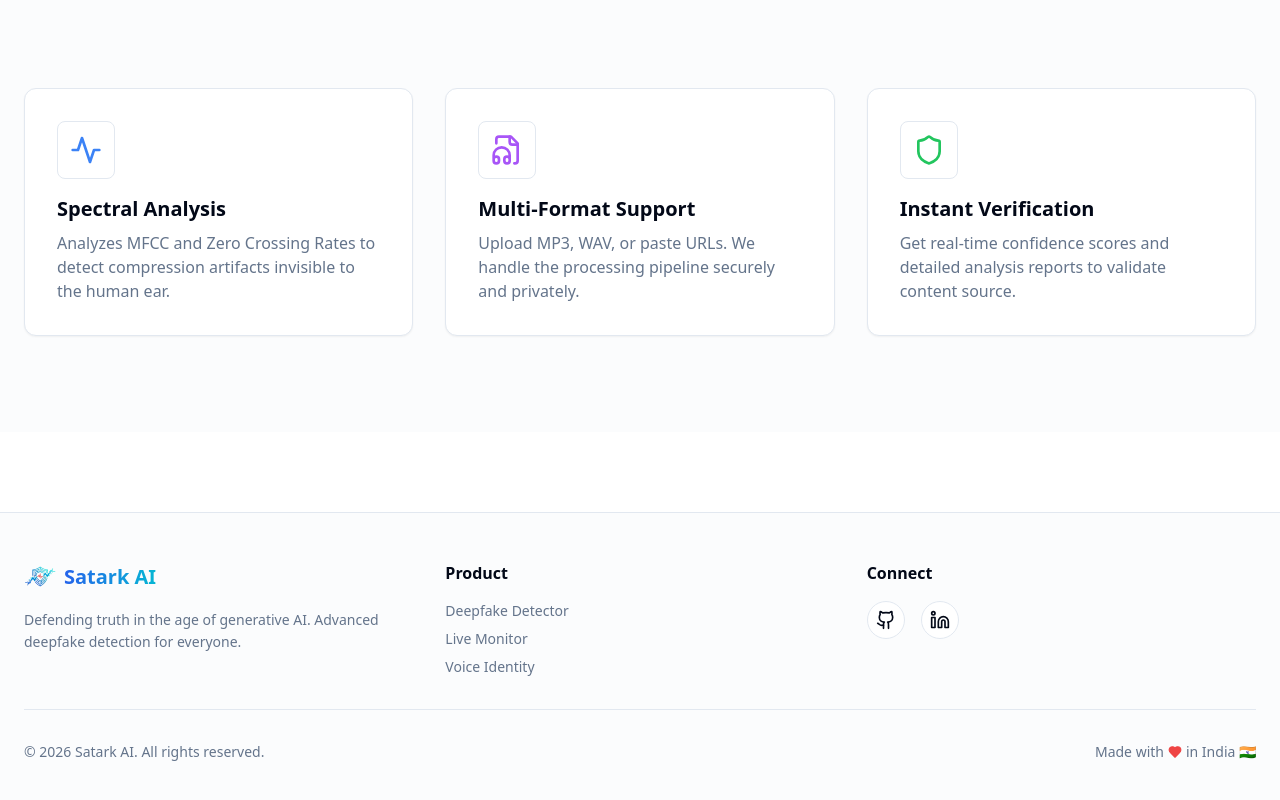
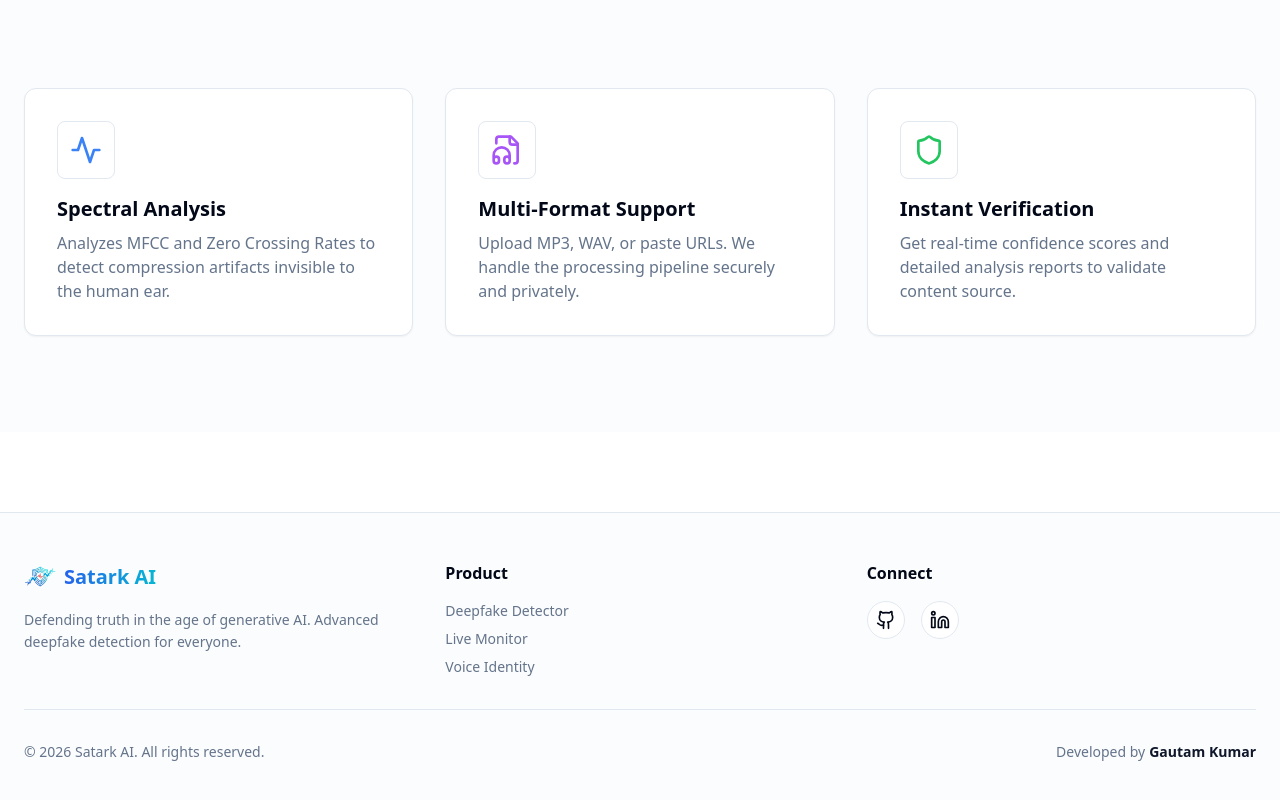
Before and after one commit to theunstopabble/Satark-AI, a React (Vite) app in the folder apps/web/: page / in a window 1280 px wide. Shown: the part 602-1402 px from the top of the page. Built offline with nearby package versions, Linux system fonts and the light colour scheme; no server answers.

Commit message:
fix: updated footer credit

```diff
--- a/apps/web/src/components/Footer.tsx
+++ b/apps/web/src/components/Footer.tsx
@@ -77,9 +77,8 @@ export function Footer() {
         <div className="border-t pt-8 flex flex-col md:flex-row justify-between items-center gap-4 text-sm text-muted-foreground">
           <p>© {currentYear} Satark AI. All rights reserved.</p>
           <div className="flex items-center gap-1">
-            <span>Made with</span>
-            <Heart size={14} className="text-red-500 fill-red-500" />
-            <span>in India 🇮🇳</span>
+            <span>Developed by</span>
+            <span className="font-semibold text-primary">Gautam Kumar</span>
           </div>
         </div>
       </div>
```
